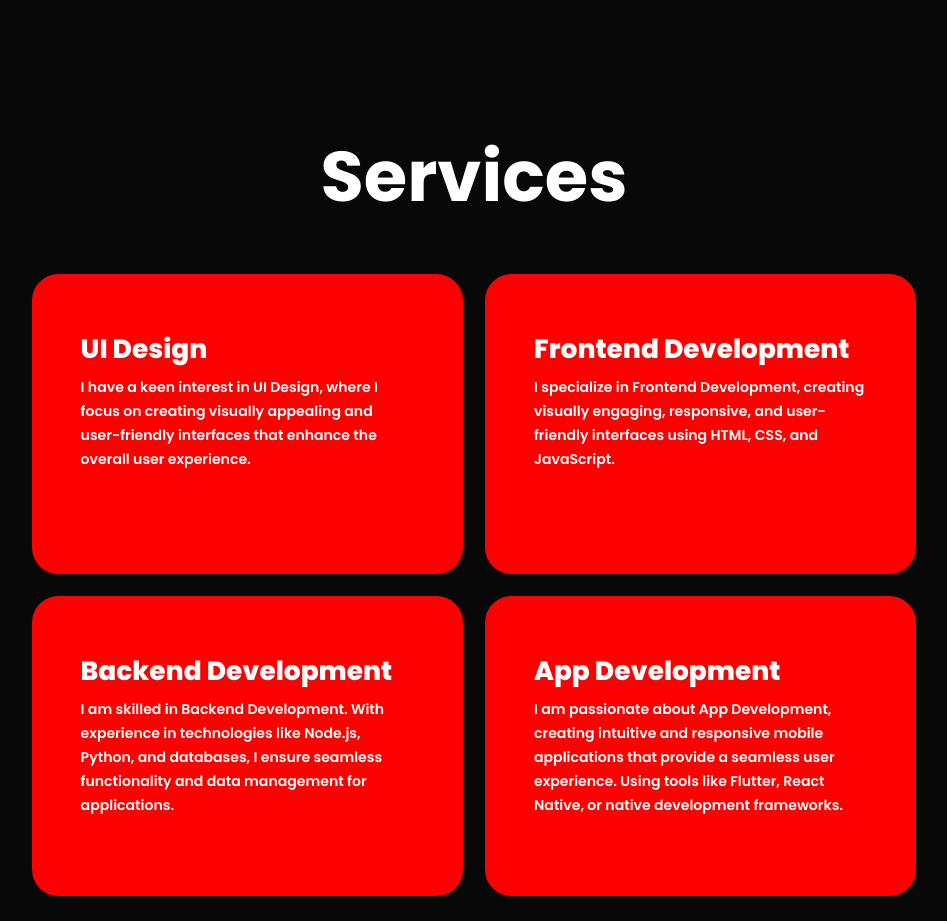
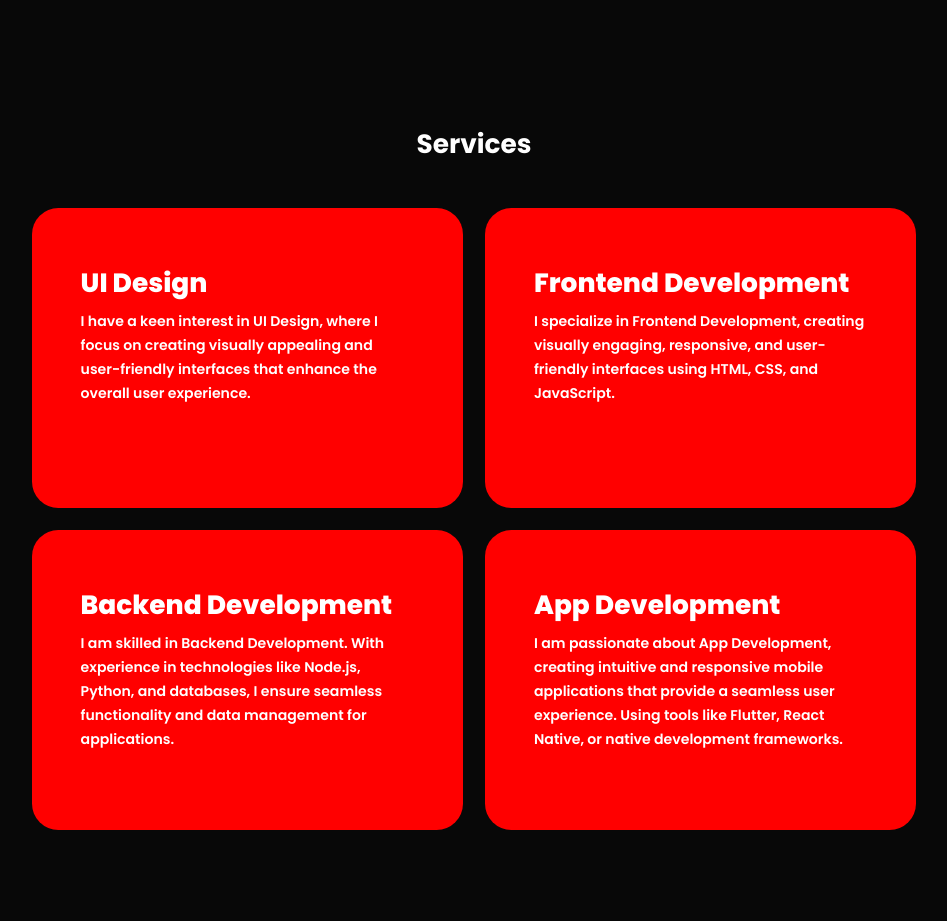
Before and after one commit to md559805/md559805, a plain HTML site: page index.html in a window 1280 px wide. Shown: the part 2120-3041 px from the top of the page, without its empty margins (166-1113 px from the left). Drawn offline with nearby package versions, Linux system fonts and the light colour scheme.

Commit message:
Update Portfolio.css

```diff
--- a/Portfolio.css
+++ b/Portfolio.css
@@ -424,6 +424,7 @@ span {
 .services h2 {
     margin-bottom: 5rem;
     color: white;
+    font-size: clamp(2rem, 4vw, 3rem);
 }
 
 .services-container {
```
